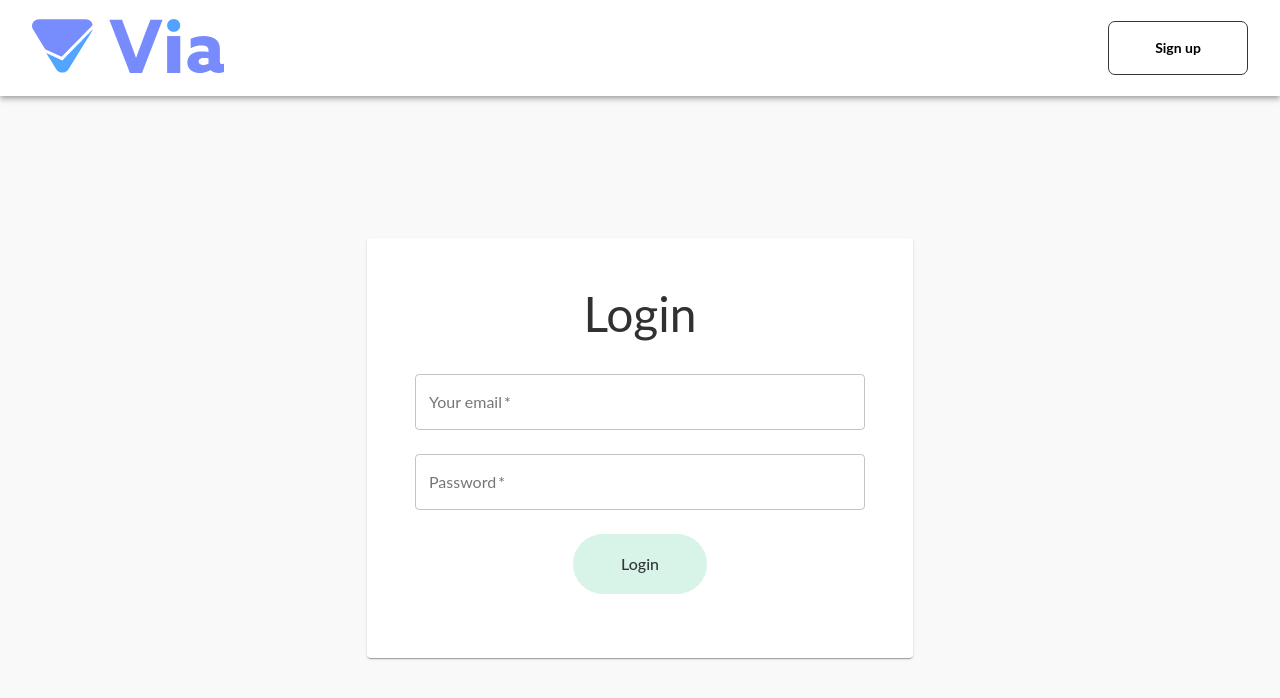
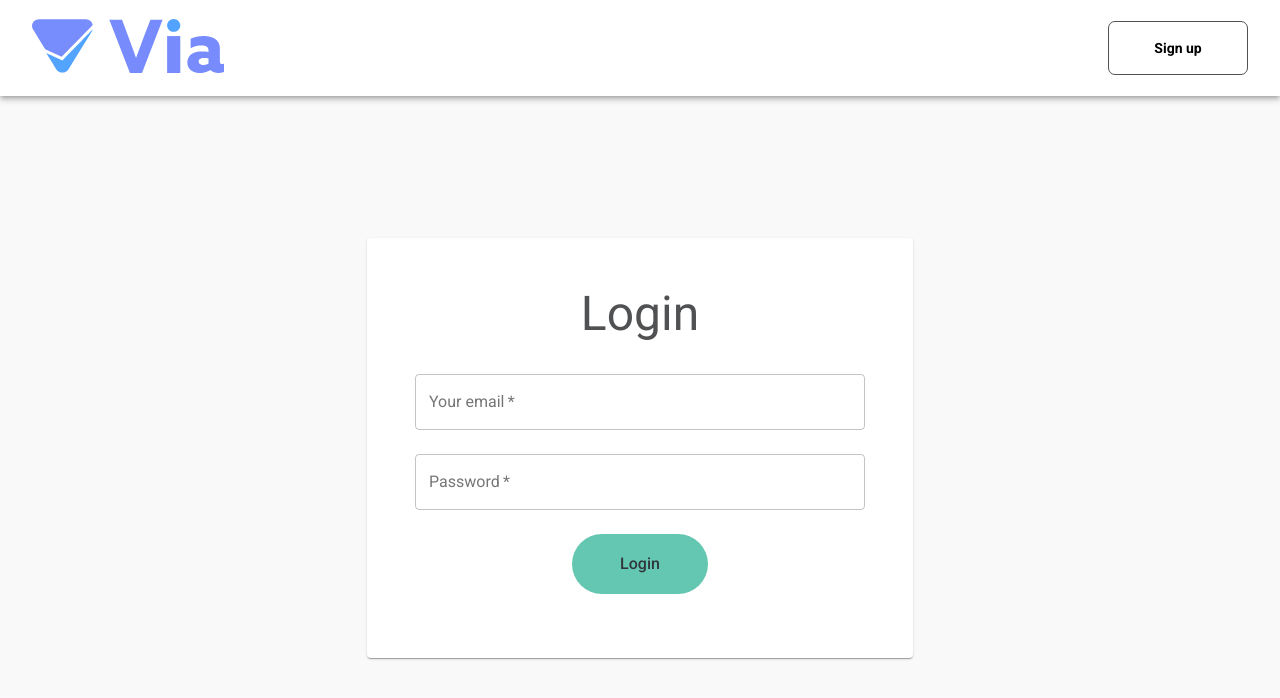
Before and after one commit to umbauk/sms-messenger, a React (Create React App) app in the folder client/: page /login in a window 1280 px wide. Shown: the top 698 px of the page. Built offline with nearby package versions, Linux system fonts and the light colour scheme; no server answers.

Commit message:
Home page formatting

```diff
--- a/client/src/Components/Button/StyledButtonOutline.js
+++ b/client/src/Components/Button/StyledButtonOutline.js
@@ -6,7 +6,7 @@ import colors from "Components/Styles/Colors";
 const useStyles = makeStyles({
   root: {
     backgroundColor: `${colors.white}`,
-    border: `1px solid ${colors.sideNavigation}`,
+    border: `1px solid ${colors.textGrey}`,
     borderRadius: 7,
     color: `${colors.black}`,
     fontWeight: "bold",
--- a/client/src/Components/Sidebar/Sidebar.js
+++ b/client/src/Components/Sidebar/Sidebar.js
@@ -10,7 +10,9 @@ import {
   withStyles,
 } from "@material-ui/core";
 import { ChevronLeft } from "@material-ui/icons";
+
 import colors from "Components/Styles/Colors";
+import logo from "Assets/vialogo.svg";
 
 const SidebarTabs = withStyles({
   indicator: {
@@ -46,7 +48,7 @@ const SidebarTab = withStyles({
 
 const useStyles = makeStyles((theme) => ({
   logo: {
-    width: "10rem",
+    width: "8rem",
   },
   chevron: {
     color: colors.background,
@@ -67,7 +69,7 @@ const useStyles = makeStyles((theme) => ({
     alignItems: "center",
     padding: theme.spacing(0, 1),
     height: "6rem",
-    justifyContent: "flex-end",
+    justifyContent: "space-between",
   },
   linkContainer: {
     height: "100%",
@@ -108,7 +110,7 @@ const Sidebar = (props) => {
     >
       <div className={classes.drawerHeader}>
         <Link to="/">
-          <img src="" className={classes.logo} alt="logo" />
+          <img src={logo} className={classes.logo} alt="logo" />
         </Link>
         <IconButton onClick={handleDrawerClose}>
           <ChevronLeft className={classes.chevron} />
--- a/client/src/Components/Styles/Colors.js
+++ b/client/src/Components/Styles/Colors.js
@@ -1,17 +1,20 @@
 const colors = {
   white: "#FFFFFF",
   black: "#000000",
-  textGray: "#424242",
   sideNavigation: "#31383D",
   accent: "#C3DDD3",
-  textGrey: "#303133",
+  textGrey: "#505153",
   darkGrey: "#31383D",
   lightGrey: "#9B9B9B",
-  button: "#D8F3E7",
+  button: "#63C7B2",
   background: "#F9F9FA",
   bodyGrey: "#8B97A0",
   lightestGrey: "#E7E7EB",
   greyOpaque: "rgba(87,88,90,0.2)",
+  logoDark: "#6C80FC",
+  logoLight: "#489AFF",
+  turqoise: "#63C7B2",
+  accent: "#43A792",
 };
 
 export default colors;
--- a/client/src/Components/Styles/theme.js
+++ b/client/src/Components/Styles/theme.js
@@ -3,7 +3,7 @@ import colors from "./Colors";
 
 const muiTheme = createMuiTheme({
   typography: {
-    fontFamily: '"Lato", "Roboto", "Open Sans","Raleway"',
+    fontFamily: '"Roboto", "Open Sans","Raleway"',
     button: {
       textTransform: "none",
     },
@@ -18,37 +18,6 @@ const muiTheme = createMuiTheme({
       dark: colors.darkGrey,
     },
   },
-  overrides: {
-    MuiSwitch: {
-      track: {
-        backgroundColor: colors.lightestGrey,
-      },
-      colorPrimary: {
-        color: colors.greyOpaque,
-        "&$checked": {
-          color: colors.bodyGrey,
-        },
-        "&$checked + $track": {
-          backgroundColor: colors.accent,
-        },
-      },
-    },
-    MuiTextField: {
-      root: {
-        "& label.Mui-focused": {
-          color: colors.lightGrey,
-        },
-        "& .MuiInput-underline:after": {
-          borderBottom: colors.lightGrey,
-        },
-      },
-    },
-    MuiButton: {
-      textPrimary: {
-        color: colors.darkGrey,
-      },
-    },
-  },
 });
 
 export const theme = responsiveFontSizes(muiTheme);
--- a/client/src/Views/Home/Dashboard/Dashboard.js
+++ b/client/src/Views/Home/Dashboard/Dashboard.js
@@ -11,12 +11,17 @@ const useStyles = makeStyles((theme) => ({
   paper: {
     padding: "2rem",
     width: "100%",
-    minHeight: "70vh",
+    minHeight: "60vh",
   },
   title: {
     color: colors.bodyGrey,
     marginBottom: "1rem",
     textTransform: "uppercase",
+  },
+  messageInput: {
+    marginTop: "2rem",
+    padding: "2rem",
+    width: "100%",
   },
   [theme.breakpoints.down("xs")]: {
     paper: {
@@ -34,7 +39,13 @@ const Dashboard = (props) => {
   return (
     <Grid container className={classes.root} alignItems="center">
       <Paper className={classes.paper}>
-        <Typography className={classes.title}>Dashboard</Typography>
+        <Typography className={classes.title}>
+          Full conversation with selected user
+        </Typography>
+        <Grid container></Grid>
+      </Paper>
+      <Paper className={classes.messageInput}>
+        <Typography className={classes.title}>Input for new message</Typography>
         <Grid container></Grid>
       </Paper>
     </Grid>
```
